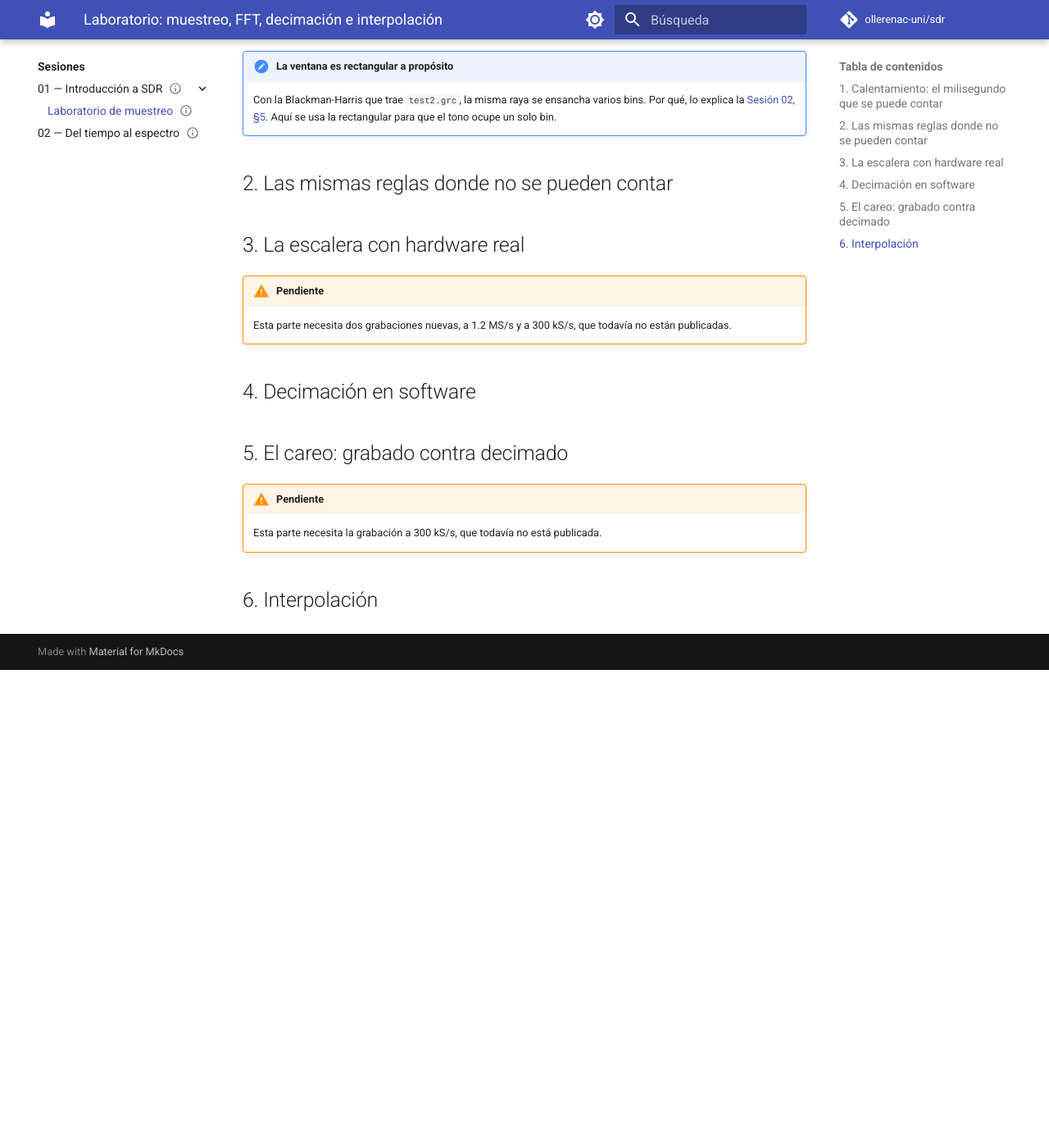
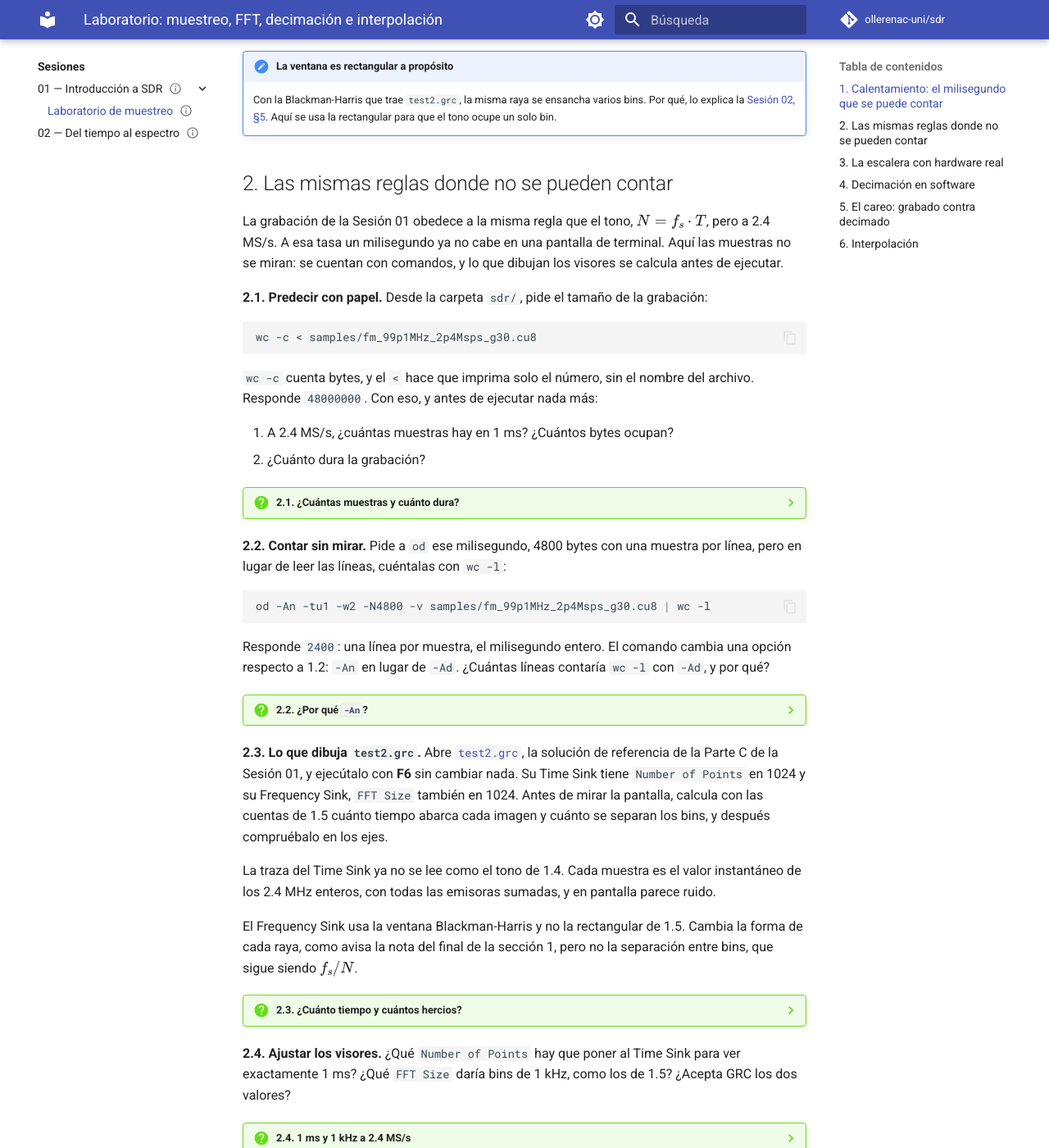
Before and after one commit to ollerenac-uni/sdr, an MkDocs documentation site: the page built from docs/sessions/01-introduccion-sdr/laboratorio-muestreo.md, in a window 1280 px wide and 1400 px high, scrolled down 5065 px. Shown: the whole window at 82% size. Built offline with MkDocs 1.6.1 and Material for MkDocs 9.7.7, drawn with Linux system fonts in a browser that asks for light colours; comment, search, counter and statistics services are not loaded; before the commit the page ends 5882 px from its top, so only the background shows below that; some of the changed text lies outside the part shown.

Commit message:
Laboratorio de muestreo §2: la regla N = fs·T aplicada a la grabación de 2.4 MS/s
Co-Authored-By: Claude Opus 5 (1M context) <noreply@anthropic.com>
Claude-Session: https://claude.ai/code/session_01FWTMM6jn922Bhyb4wQGuoU

````diff
--- a/docs/sessions/01-introduccion-sdr/laboratorio-muestreo.md
+++ b/docs/sessions/01-introduccion-sdr/laboratorio-muestreo.md
@@ -186,6 +186,65 @@ Las dos cuentas salen de la regla de 1.1. Una FFT de $N$ muestras abarca $T = N
 
 ## 2. Las mismas reglas donde no se pueden contar
 
+La grabación de la Sesión 01 obedece a la misma regla que el tono, $N = f_s \cdot T$, pero a 2.4 MS/s. A esa tasa un milisegundo ya no cabe en una pantalla de terminal. Aquí las muestras no se miran: se cuentan con comandos, y lo que dibujan los visores se calcula antes de ejecutar.
+
+**2.1. Predecir con papel.** Desde la carpeta `sdr/`, pide el tamaño de la grabación:
+
+```bash
+wc -c < samples/fm_99p1MHz_2p4Msps_g30.cu8
+```
+
+`wc -c` cuenta bytes, y el `<` hace que imprima solo el número, sin el nombre del archivo. Responde `48000000`. Con eso, y antes de ejecutar nada más:
+
+1. A 2.4 MS/s, ¿cuántas muestras hay en 1 ms? ¿Cuántos bytes ocupan?
+2. ¿Cuánto dura la grabación?
+
+??? question "2.1. ¿Cuántas muestras y cuánto dura?"
+    2.4 MS/s son 2400 kS/s, así que por el atajo de 1.1 en 1 ms hay 2400 muestras. A dos bytes por muestra ocupan 4800 bytes.
+
+    Los 48 000 000 bytes son 24 000 000 muestras, y $T = N / f_s = 24\,000\,000 / 2\,400\,000 = 10$ s: los diez segundos de la grabación.
+
+**2.2. Contar sin mirar.** Pide a `od` ese milisegundo, 4800 bytes con una muestra por línea, pero en lugar de leer las líneas, cuéntalas con `wc -l`:
+
+```bash
+od -An -tu1 -w2 -N4800 -v samples/fm_99p1MHz_2p4Msps_g30.cu8 | wc -l
+```
+
+Responde `2400`: una línea por muestra, el milisegundo entero. El comando cambia una opción respecto a 1.2: `-An` en lugar de `-Ad`. ¿Cuántas líneas contaría `wc -l` con `-Ad`, y por qué?
+
+??? question "2.2. ¿Por qué `-An`?"
+    Con `-Ad` salen 2401. La línea de más es `0004800`, la dirección donde terminó la lectura, sin valores, igual que `0000064` en 1.2.
+
+    `-An` es la opción de A4 de la Sesión 01: quita la columna de direcciones y, con ella, esa última línea. Así `wc -l` cuenta solo muestras.
+
+**2.3. Lo que dibuja `test2.grc`.** Abre [`test2.grc`](https://github.com/ollerenac-uni/sdr/blob/main/gnuradio-flowgraphs/test2.grc), la solución de referencia de la Parte C de la Sesión 01, y ejecútalo con **F6** sin cambiar nada. Su Time Sink tiene `Number of Points` en 1024 y su Frequency Sink, `FFT Size` también en 1024. Antes de mirar la pantalla, calcula con las cuentas de 1.5 cuánto tiempo abarca cada imagen y cuánto se separan los bins, y después compruébalo en los ejes.
+
+La traza del Time Sink ya no se lee como el tono de 1.4. Cada muestra es el valor instantáneo de los 2.4 MHz enteros, con todas las emisoras sumadas, y en pantalla parece ruido.
+
+El Frequency Sink usa la ventana Blackman-Harris y no la rectangular de 1.5. Cambia la forma de cada raya, como avisa la nota del final de la sección 1, pero no la separación entre bins, que sigue siendo $f_s / N$.
+
+??? question "2.3. ¿Cuánto tiempo y cuántos hercios?"
+    El Time Sink dibuja 1024 / 2 400 000 s = 426.7 µs, menos de medio milisegundo. Su eje, rotulado `Time (us)`, va de 0 a unos 427: GNU Radio escribe `us` por µs.
+
+    En el Frequency Sink los bins quedan a 2 400 000 / 1024 = 2343.75 Hz. Los 1024 bins se reparten un eje de 2.4 MHz, de 97.9 a 100.3 MHz, el intervalo de C3 de la Sesión 01.
+
+    Cada espectro sale también de 426.7 µs de señal: el mismo $N$ y la misma $f_s$ que el Time Sink dan el mismo $T = N / f_s$.
+
+**2.4. Ajustar los visores.** ¿Qué `Number of Points` hay que poner al Time Sink para ver exactamente 1 ms? ¿Qué `FFT Size` daría bins de 1 kHz, como los de 1.5? ¿Acepta GRC los dos valores?
+
+??? question "2.4. 1 ms y 1 kHz a 2.4 MS/s"
+    Por el atajo de 1.1, 1 ms son 2400 muestras. `Number of Points` no exige potencia de dos, así que con 2400 el eje del Time Sink llega a 1000 us.
+
+    Bins de 1 kHz piden $N = f_s / \Delta f = 2\,400\,000 / 1000 = 2400$. Pero 2400 no es potencia de dos, y como viste en 1.5, GRC no deja generar el grafo con ese `FFT Size`. La potencia de dos más cercana es 2048: bins a 2 400 000 / 2048 = 1171.875 Hz, y cada espectro abarca 2048 / 2 400 000 s = 853.3 µs.
+
+Las cuentas son las de la sección 1; solo cambió la escala.
+
+| $N$ a 2.4 MS/s | Tiempo que abarca, $T = N / f_s$ | Separación entre bins, $\Delta f = f_s / N$ |
+|---:|---:|---:|
+| 1024 | 426.7 µs | 2343.75 Hz |
+| 2048 | 853.3 µs | 1171.875 Hz |
+| 2400 | 1 ms | 1000 Hz, pero GRC no lo acepta como `FFT Size` |
+
 ## 3. La escalera con hardware real
 
 !!! warning "Pendiente"
````
Also changed, not shown: 1 other file.
